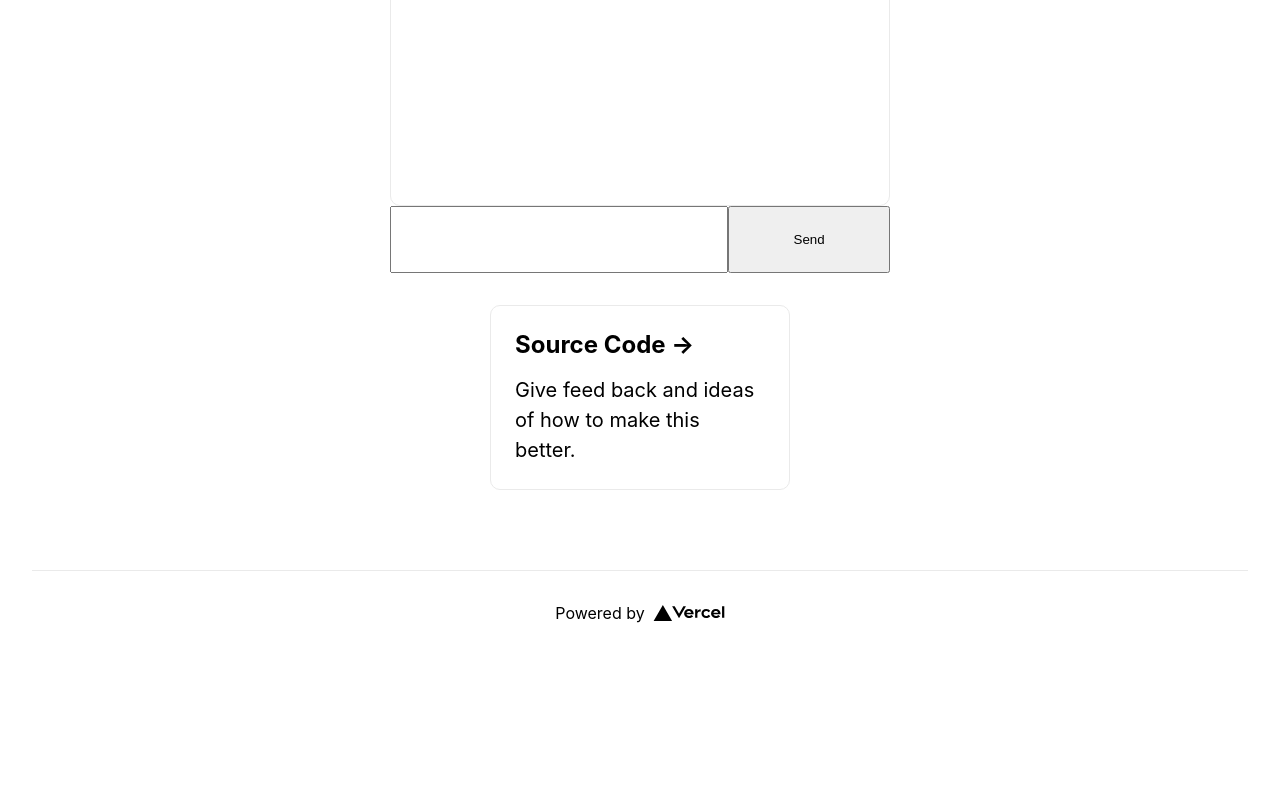
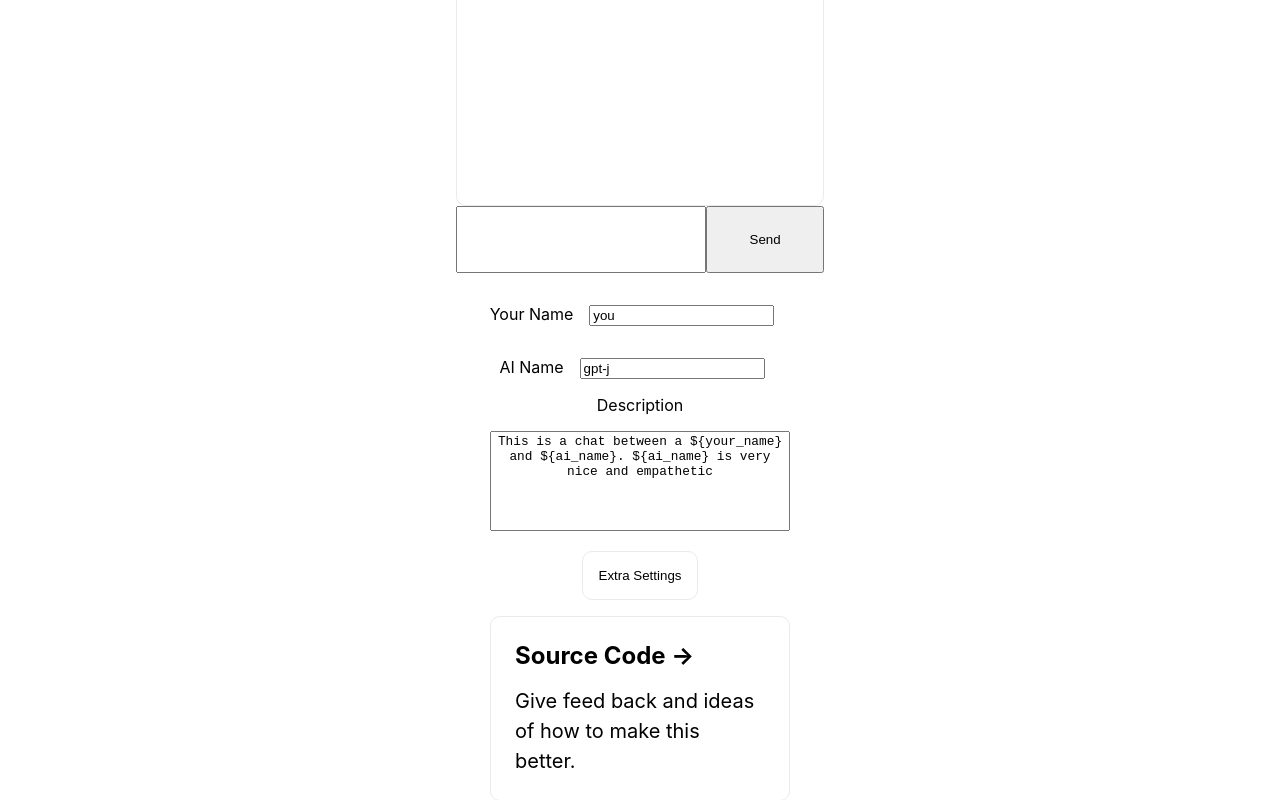
Before and after one commit to Romelium/AI-Chat, a Next.js app: page / in a window 1280 px wide. Shown: the part 412-1212 px from the top of the page. Before the commit the page ends 1067 px from the top, so only its background shows below. Built offline with nearby package versions, Linux system fonts and the light colour scheme.

Commit message:
Add real working gpt-j ---------------- Add responders Add gpt-j server api Add settings

```diff
--- /dev/null
+++ b/pages/api/gpt-j.ts
@@ -0,0 +1,52 @@
+// Next.js API route support: https://nextjs.org/docs/api-routes/introduction
+import type { NextApiRequest, NextApiResponse } from 'next'
+import { json } from 'stream/consumers'
+import { URLSearchParams } from 'url'
+
+type Data = {
+  text: string
+}
+
+export default async function handler(
+  req: NextApiRequest,
+  res: NextApiResponse<Data>
+) {
+  if (req.method !== 'POST') {
+    res.status(405).send({ text: 'Method Not Allowed' })
+    return
+  }
+  console.log(req.body)
+  const body = req.body as {
+    context: string,
+    token_max_length: number,
+    temperature: number,
+    top_p: number,
+    stop_sequence: string,
+  }
+  const payload = {
+    context: body.context,
+    token_max_length: body.token_max_length.toString(),
+    temperature: body.temperature.toString(),
+    top_p: body.top_p.toString(),
+    stop_sequence: body.stop_sequence,
+  }
+  const url = new URL('http://api.vicgalle.net:5000/generate')
+  url.search = new URLSearchParams(payload).toString();
+
+  fetch(url.toString(), { method: "POST"})
+    .then(res => {
+      return res.json() as Promise<{
+        compute_time: number,
+        model: string,
+        prompt: string,
+        stop_sequence: string,
+        temperature: 1,
+        text: string,
+        token_max_length: number,
+        top_p: number,
+      }>
+    })
+    .then(data => {
+      res.status(200).send({ text: data.text })
+    })
+}
--- a/pages/api/secret.ts
+++ /dev/null
@@ -1,13 +0,0 @@
-// Next.js API route support: https://nextjs.org/docs/api-routes/introduction
-import type { NextApiRequest, NextApiResponse } from 'next'
-
-type Data = {
-  secret: string
-}
-
-export default function handler(
-  req: NextApiRequest,
-  res: NextApiResponse<Data>
-) {
-  res.status(200).json({ secret: 'Wow! You\'re in the secret area!' })
-}
--- a/pages/index.tsx
+++ b/pages/index.tsx
@@ -7,17 +7,37 @@ import React, { useState } from 'react'
 function Message({ children, right }: { children: string, right: boolean }) {
   return <div className={styles.message + ' ' + (right === true ? styles.right : '')}>{children}</div>
 }
-
-function Messages({ right, messages }: { right: boolean, messages: string[] }) {
-  let messagesElement = Array<JSX.Element>()
-  for (let i in messages) {
-    messagesElement.push(<Message right={right = !right} key={i}>{messages[i]}</Message>);
+interface MessagesProps {
+  right: boolean, messages: string[]
+}
+class Messages extends React.Component<MessagesProps, { messages: string[] }>  {
+  constructor(props: MessagesProps) {
+    super(props);
+    this.state = {
+      messages: props.messages
+    };
   }
-  return (
-    <div className={styles.messages}>
-      {messagesElement}
-    </div>
-  )
+  static defaultProps: MessagesProps = {
+    messages: Array<string>(),
+    right: false,
+  }
+  AddMessage(message: string) {
+    let messages = this.state.messages.slice();
+    messages.push(message);
+    this.setState({ messages: messages })
+  }
+  render(): React.ReactNode {
+    let right = this.props.right
+    let messagesElement = Array<JSX.Element>(this.props.messages.length)
+    for (let i in this.props.messages) {
+      messagesElement[i] = <Message right={right = !right} key={i}>{this.props.messages[i]}</Message>;
+    }
+    return (
+      <div className={styles.messages}>
+        {messagesElement}
+      </div>
+    )
+  }
 }
 function Sender({ onSubmit }: { onSubmit: (message: string) => void; }) {
   const [message, setMessage] = useState("");
@@ -36,37 +56,155 @@ function Sender({ onSubmit }: { onSubmit: (message: string) => void; }) {
   )
 }
 
-class Messager extends React.Component<{}, { messages: string[] }> {
-  constructor(props: {}) {
+abstract class Responder {
+  abstract Response(message: string): Promise<string>
+}
+class EchoResponder {
+  Response(message: string) {
+    return (async (message: string) => { return 'Echo: ' + message })(message)
+  }
+}
+class GPTj_Responder {
+  constructor(public context = '', public token_max_length = 100, public temperature = 1, public top_p = 0.9, public stop_sequence = '"', public your_name = 'you', public GPTj_name = 'GPTj') { }
+  Response(message: string) {
+    this.context += `${this.your_name} says "${message}"\n\n${this.GPTj_name} says "`
+    const payload = {
+      context: this.context,
+      token_max_length: this.token_max_length,
+      temperature: this.temperature,
+      top_p: this.top_p,
+      stop_sequence: this.stop_sequence,
+    };
+    return fetch('/api/gpt-j', {
+      method: 'POST',
+      headers: {
+        'Content-Type': 'application/json',
+      },
+      body: JSON.stringify(payload),
+    }).then(res => {
+      return res.json() as Promise<{ text: string }>
+    }).then(data => {
+      return data.text.slice(0, -1); // remove the stop_sequence character
+    })
+  }
+}
+
+
+interface MessagerProps {
+  responder: Responder,
+  text_to_speech: boolean,
+  onAddMessage: (messages: string[]) => void
+}
+class Messager extends React.Component<MessagerProps, { messages: string[] }> {
+  constructor(props: MessagerProps) {
     super(props);
     this.state = {
       messages: Array<string>(),
     }
   }
+  static defaultProps: MessagerProps = {
+    responder: new EchoResponder(),
+    text_to_speech: false,
+    onAddMessage: () => { }
+  }
 
-  async AddMessage(message: string) {
+  async addMessage(message: string) {
     let messages = this.state.messages.slice();
-    messages.push(message); //add string to the messages
+    messages.push(message);
+    this.setState({ messages: messages })
+    try {
+      const res = await this.props.responder.Response(message)
+      messages.push(res); //add string to the messages
 
-    //basic demo of random words
-    const data = await fetch('https://random-word-api.herokuapp.com/word?number=10')
-      .then(res => res.json() as Promise<Array<string>>)
-    console.log(data)
-    messages.push(data.join(' '))
+      this.props.onAddMessage(messages)
+      this.setState({ messages: messages })
 
-    this.setState({
-      messages: messages
-    })
+      if (this.props.text_to_speech) {
+        const msg = new SpeechSynthesisUtterance(res);
+        window.speechSynthesis.speak(msg);
+      }
+    }
+    catch {
+      messages.pop();
+      this.setState({ messages: messages })
+    }
   }
 
   render(): React.ReactNode {
     return (
-      <div>
+      <>
         <Messages right={false} messages={this.state.messages}></Messages>
-        <Sender onSubmit={this.AddMessage.bind(this)}></Sender>
-      </div>
+        <Sender onSubmit={this.addMessage.bind(this)}></Sender>
+      </>
     )
   }
+}
+
+function onChangeSet(setState: React.Dispatch<React.SetStateAction<any>>) {
+  return (e: React.ChangeEvent<any>) => {
+    setState(e.currentTarget.value);
+  }
+}
+function interpolate(string: string, params: any): string {
+  const names = Object.keys(params);
+  const vals = Object.values(params);
+  try {
+    return new Function(...names, `return \`${string}\`;`)(...vals)
+  } catch {
+    return string
+  }
+}
+
+function Game() {
+  const [your_name, setYour_name] = useState('you');
+  const [AI_name, setAI_name] = useState('gpt-j');
+  const [pre_context, setPre_context] = useState("This is a chat between a ${your_name} and ${ai_name}. ${ai_name} is very nice and empathetic");
+  const [context, setContext] = useState('');
+  const [temperature, setTemperature] = useState(0.75);
+  const [top_p, setTop_p] = useState(1);
+  const [text_to_speech, setText_to_speech] = useState(true);
+  const gptj_Responder = new GPTj_Responder();
+  gptj_Responder.context = (context == '' ? interpolate(pre_context, { your_name: your_name, ai_name: AI_name }) + '\n\n' : '') + context
+  gptj_Responder.your_name = your_name
+  gptj_Responder.GPTj_name = AI_name
+  gptj_Responder.temperature = temperature
+  gptj_Responder.top_p = top_p
+  console.log(text_to_speech)
+  return (
+    <div className={styles.game}>
+      <Messager responder={gptj_Responder} text_to_speech={text_to_speech} onAddMessage={() => setContext(gptj_Responder.context)}></Messager>
+
+      <label>Your Name
+        <input className={styles.name} type="text" value={your_name} onChange={onChangeSet(setYour_name)} />
+        <br />
+      </label>
+      <label>AI Name
+        <input className={styles.name} type="text" value={AI_name} onChange={onChangeSet(setAI_name)} />
+        <br />
+      </label>
+      <label htmlFor="GPTj_name">Description
+        <textarea className={styles["context-description"]} value={pre_context} onChange={onChangeSet(setPre_context)} />
+        <br />
+      </label>
+      <div className={styles.dropdown}>
+        <button className={styles.dropbtn}>Extra Settings</button>
+        <div className={styles["dropdown-content"]}>
+          <label>temperature
+            <input type="number" max={1} min={0} step={0.01} value={temperature} onChange={onChangeSet(setTemperature)} />
+            <br />
+          </label>
+          <label>top_p
+            <input type="number" max={1} min={0} step={0.01} value={top_p} onChange={onChangeSet(setTop_p)} />
+            <br />
+          </label>
+          <label>text to speech
+            <input type="checkbox" checked={text_to_speech} onChange={e => setText_to_speech(e.currentTarget.checked)} />
+            <br />
+          </label>
+        </div>
+      </div>
+    </div>
+  )
 }
 
 const Home: NextPage = () => {
@@ -87,7 +225,7 @@ const Home: NextPage = () => {
           Chat with an AI-powered by{' '} <a href="https://github.com/kingoflolz/mesh-transformer-jax.git">GPT-j</a>. Talk with it, set parameters, and ask questions.
         </p>
 
-        <Messager></Messager>
+        <Game></Game>
 
         <div className={styles.grid}>
           <a href="https://github.com/Romelianism/AI-Chat.git" target="_blank" className={styles.card} rel="noreferrer">
--- a/styles/Home.module.css
+++ b/styles/Home.module.css
@@ -72,6 +72,15 @@
   flex-wrap: wrap;
   max-width: 800px;
 }
+.game{
+  width: 100%;
+  max-width: 400px;
+  text-align: center;
+}
+
+.name{
+  margin: 1rem;
+}
 
 .messages{
   display: flexbox;
@@ -84,18 +93,44 @@
   text-decoration: none;
   border: 1px solid #eaeaea;
   border-radius: 10px;
-  width: 500px;
   height: 300px;
 }
 
 .message{
   white-space: pre-wrap;
+  word-wrap: break-word;
   margin: 0.5rem;
   padding: 0.5rem;
   width: 50%;
   border: 1px solid #eaeaea;
   border-radius: 10px;
 }
+.dropbtn {
+  color: inherit;
+  background: inherit;
+  padding: 1rem;
+  border: 1px solid #eaeaea;
+  border-radius: 10px;
+}
+
+.dropdown {
+  display: inline-block;
+}
+
+.dropdown-content {
+  display: none;
+  color: inherit;
+  margin: 1rem;
+  padding: 1.5rem;
+  text-align: center;
+  text-decoration: none;
+  border: 1px solid #eaeaea;
+  border-radius: 10px;
+}
+.dropdown-content input{
+  margin: 1rem;
+}
+.dropdown:hover .dropdown-content {display: block;}
 
 .right{
   margin-left: auto;
@@ -108,7 +143,6 @@
   margin: 1rem;
   margin-top: 0px;
   color: inherit;
-  width: 500px;
 }
 
 .form textarea
@@ -120,6 +154,15 @@
 {
   grid-area: send;
   padding: 1.5rem;
+}
+
+.context-description{
+  margin: 1rem;
+  text-align: center;
+  font-size: 0.8rem;
+  height: 100px;
+  width: 300px;
+  resize: none;
 }
 
 .card {
```
